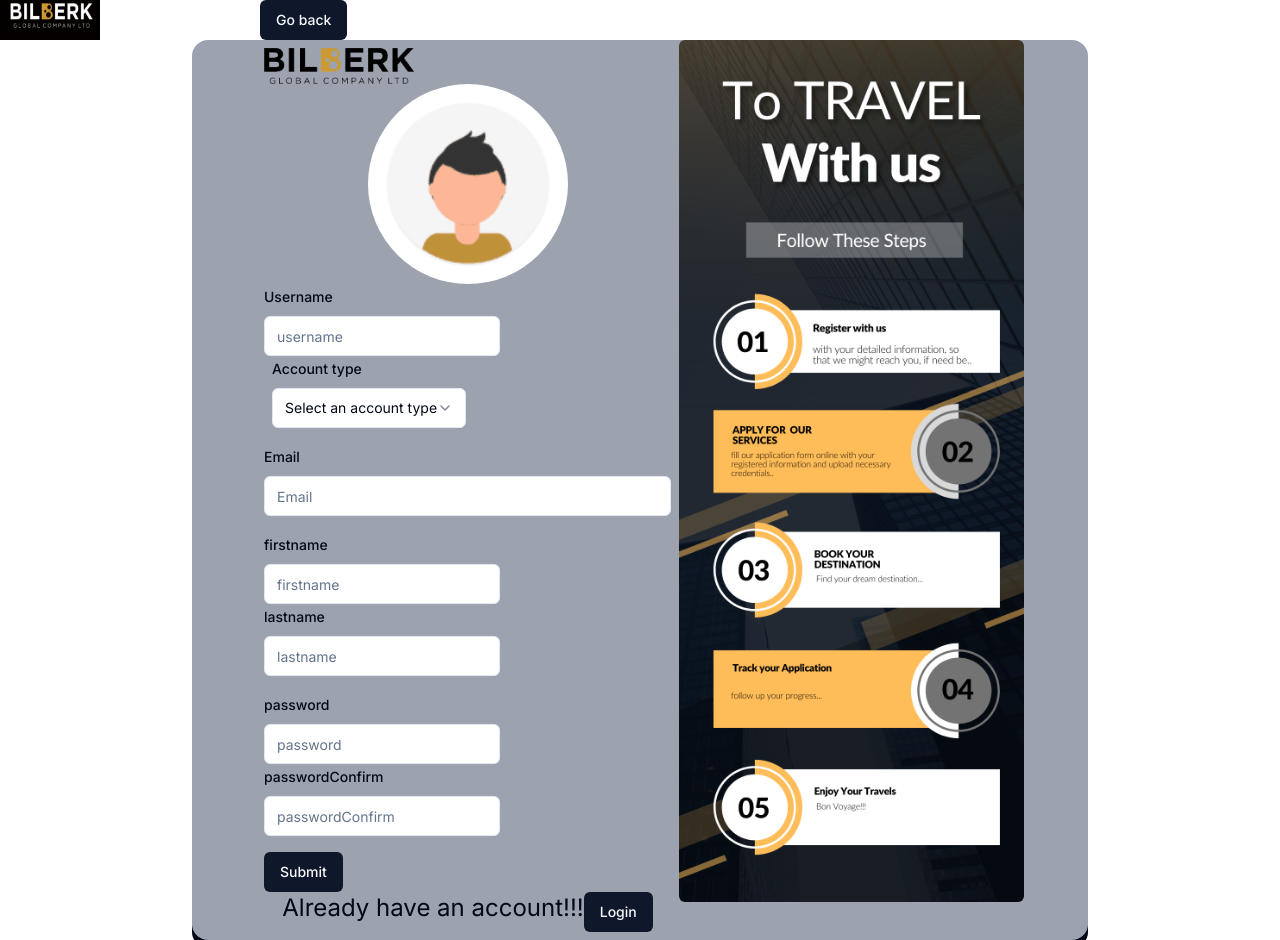
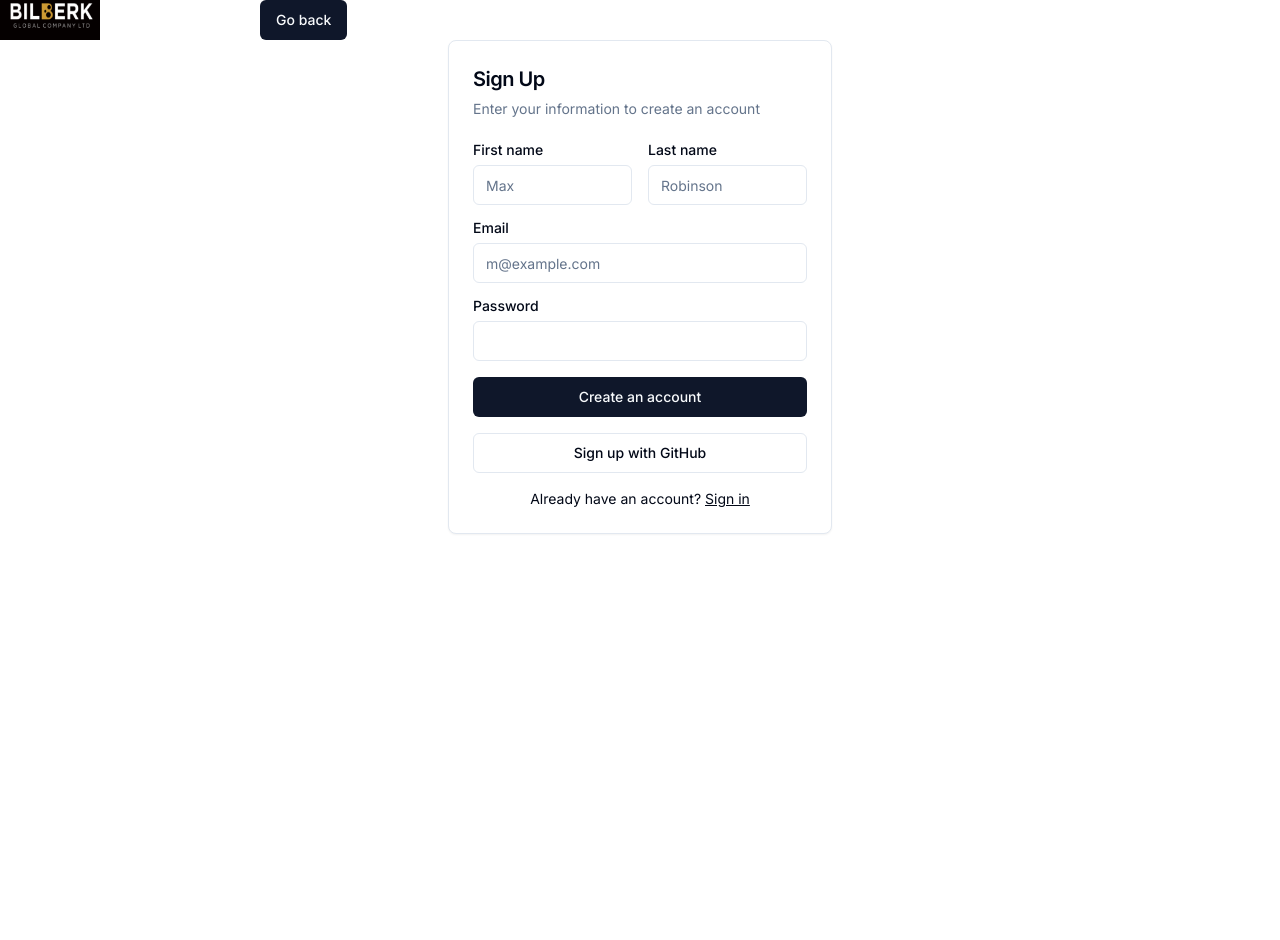
Before and after one commit to AbiodunSage/BilberkTrackApp, a Next.js app: page /signup in a window 1280 px wide. After the commit the page ends 800 px from the top, so only its background shows below. Built offline with nearby package versions, Linux system fonts and the light colour scheme.

Commit message:
repaired signup and login to be resposive

```diff
--- a/app/(auth)/Login/loginform/page.tsx
+++ /dev/null
@@ -1,89 +0,0 @@
-"use client";
-import { z } from "zod";
-import { useForm } from "react-hook-form";
-import { zodResolver } from "@hookform/resolvers/zod";
-
-import { Button } from "@/components/ui/button";
-import {
-  Form,
-  FormControl,
-  FormField,
-  FormItem,
-  FormLabel,
-  FormMessage,
-} from "@/components/ui/form";
-import { Input } from "@/components/ui/input";
-import { useRouter } from "next/navigation";
-import Data from "../../../Database/Data";
-
-const user = Data;
-const formSchema = z.object({
-  emailAddress: z.string().email(),
-
-  password: z.string().min(3),
-});
-
-const Former = () => {
-  const form = useForm<z.infer<typeof formSchema>>({
-    resolver: zodResolver(formSchema),
-    defaultValues: {
-      emailAddress: "",
-      password: "",
-    },
-  });
-  const router = useRouter();
-
-  function onSubmit(values: z.infer<typeof formSchema>) {
-    router.push("/Dashboard");
-    //Do something with the form value
-    console.log(values);
-  }
-  return (
-    <main className="">
-      <Form {...form}>
-        <form onSubmit={form.handleSubmit(onSubmit)} className="space-y-8">
-          <FormField
-            control={form.control}
-            name="emailAddress"
-            render={({ field }) => (
-              <FormItem>
-                <FormLabel>Email</FormLabel>
-                <FormControl>
-                  <Input
-                    className="text-black"
-                    placeholder="Email"
-                    {...field}
-                  />
-                </FormControl>
-                <FormMessage />
-              </FormItem>
-            )}
-          />
-          <div className="flex flex-wrap space-x-4">
-            <FormField
-              control={form.control}
-              name="password"
-              render={({ field }) => (
-                <FormItem>
-                  <FormLabel>password</FormLabel>
-                  <FormControl>
-                    <Input
-                      className="text-black"
-                      placeholder="password"
-                      type="password"
-                      {...field}
-                    />
-                  </FormControl>
-                  <FormMessage />
-                </FormItem>
-              )}
-            />
-          </div>
-          <Button type="submit">Submit</Button>
-        </form>
-      </Form>
-    </main>
-  );
-};
-
-export default Former;
--- a/app/(auth)/Login/page.tsx
+++ b/app/(auth)/Login/page.tsx
@@ -1,40 +1,99 @@
+"use client";
 import Image from "next/image";
-import React from "react";
-import Former from "./loginform/page";
+import React, { useState } from "react";
 import { Button } from "@/components/ui/button";
 import Link from "next/link";
+import { Label } from "@/components/ui/label";
+import { Input } from "@/components/ui/input";
+import { useRouter } from "next/navigation";
 
 const loginpage = () => {
+  const router = useRouter();
+
+  const [formData, setFormData] = useState({
+    email: "",
+    password: "",
+  });
+  const handleChange = (event: any) => {
+    const fieldName = event.target.name;
+    const newValue = event.target.value;
+    setFormData({
+      ...formData,
+      [fieldName]: newValue,
+    });
+  };
+
+  const handleSubmit = () => {
+    console.log(formData);
+    router.push("/Dashboard");
+  };
   return (
     <>
-      <div className="flex justify-center  rounded-2xl text-black bg-gray-200 shadow-[0px_8px]">
-        <div className=" p-2 ">
-          {/* <Image
-            src="/logowithoutBackground.png"
-            alt="Logo"
-            height={300}
-            width={300}
-          /> */}
-          <div className="flex justify-center">
-            <Image
-              className="rounded-full"
-              src="/bilImage.png"
-              alt="any"
-              height={300}
-              width={300}
-            />
+      <div className="w-full lg:grid lg:min-h-[600px] lg:grid-cols-2 xl:min-h-[800px]">
+        <div className="flex items-center justify-center py-12">
+          <div className="mx-auto grid w-[350px] gap-6">
+            <div className="grid gap-2 text-center">
+              <h1 className="text-3xl font-bold">Login</h1>
+              <p className="text-balance text-muted-foreground">
+                Enter your email below to login to your account
+              </p>
+            </div>
+            <div className="grid gap-4">
+              <div className="grid gap-2">
+                <Label htmlFor="email">Email</Label>
+                <Input
+                  id="email"
+                  name="email"
+                  type="email"
+                  value={formData.email}
+                  onChange={handleChange}
+                  placeholder="m@example.com"
+                  required
+                />
+              </div>
+              <div className="grid gap-2">
+                <div className="flex items-center">
+                  <Label htmlFor="password">Password</Label>
+                  <Link
+                    href="/forgot-password"
+                    className="ml-auto inline-block text-sm underline"
+                  >
+                    Forgot your password?
+                  </Link>
+                </div>
+                <Input
+                  id="password"
+                  name="password"
+                  value={formData.password}
+                  onChange={handleChange}
+                  type="password"
+                  required
+                />
+              </div>
+              <Button onClick={handleSubmit} type="submit" className="w-full">
+                Login
+              </Button>
+              <Button variant="outline" className="w-full">
+                Login with Google
+              </Button>
+            </div>
+            <div className="mt-4 text-center text-sm">
+              Don&apos;t have an account?{" "}
+              <Link href="#" className="underline">
+                Sign up
+              </Link>
+            </div>
           </div>
-          <Former />
         </div>
-        <div className="flex flex-wrap ">
-          <Image src="/LoginImage.gif" alt="welcome" height={800} width={500} />
+        <div className="hidden bg-muted lg:block">
+          <Image
+            src="/registrationImage.png"
+            alt="Image"
+            width="1920"
+            height="1080"
+            className="h-full w-full object-cover dark:brightness-[0.2] dark:grayscale"
+          />
         </div>
-      </div>
-      <div className="flex justify-center pt-5">
-        <p className="text-2xl">Already have an account!!!</p>
-        <Button asChild>
-          <Link href="/Dashboard">Start your Application</Link>
-        </Button>
       </div>
     </>
   );
--- a/app/(auth)/signup/page.tsx
+++ b/app/(auth)/signup/page.tsx
@@ -3,48 +3,68 @@ import React from "react";
 import Former from "./signupform/page";
 import { Button } from "@/components/ui/button";
 import Link from "next/link";
+import { Label } from "@/components/ui/label";
+import { Input } from "@/components/ui/input";
+
+import {
+  Card,
+  CardContent,
+  CardDescription,
+  CardHeader,
+  CardTitle,
+} from "@/components/ui/card";
 
 const signuppage = () => {
   return (
     <>
-      <main className="container w-auto rounded-2xl  bg-gray-400 shadow-[0px_8px]">
-        <div className="flex justify-center container-lg">
-          <div className="p-2  rounded-lg border-black">
-            <Image
-              src="/logowithoutBackground.png"
-              alt="Logo"
-              height={150}
-              width={150}
-            />
-            <div className="flex justify-center">
-              <Image
-                className="rounded-full"
-                src="/bilImage.png"
-                alt="any"
-                height={200}
-                width={200}
+      <Card className="mx-auto max-w-sm">
+        <CardHeader>
+          <CardTitle className="text-xl">Sign Up</CardTitle>
+          <CardDescription>
+            Enter your information to create an account
+          </CardDescription>
+        </CardHeader>
+        <CardContent>
+          <div className="grid gap-4">
+            <div className="grid grid-cols-2 gap-4">
+              <div className="grid gap-2">
+                <Label htmlFor="first-name">First name</Label>
+                <Input id="first-name" placeholder="Max" required />
+              </div>
+              <div className="grid gap-2">
+                <Label htmlFor="last-name">Last name</Label>
+                <Input id="last-name" placeholder="Robinson" required />
+              </div>
+            </div>
+            <div className="grid gap-2">
+              <Label htmlFor="email">Email</Label>
+              <Input
+                id="email"
+                type="email"
+                placeholder="m@example.com"
+                required
               />
             </div>
-            <Former />
-            <div className="flex justify-center">
-              <p className="text-2xl">Already have an account!!!</p>
-              <Button asChild>
-                <Link href="/Login">Login</Link>
-              </Button>
+
+            <div className="grid gap-2">
+              <Label htmlFor="password">Password</Label>
+              <Input id="password" type="password" />
             </div>
+            <Button type="submit" className="w-full">
+              Create an account
+            </Button>
+            <Button variant="outline" className="w-full">
+              Sign up with GitHub
+            </Button>
           </div>
-          <div className="">
-            <Image
-              className="rounded-md"
-              src="/registrationImage.png"
-              alt="welcome"
-              height={100}
-              width={400}
-              objectFit="cover"
-            />
+          <div className="mt-4 text-center text-sm">
+            Already have an account?{" "}
+            <Link href="#" className="underline">
+              Sign in
+            </Link>
           </div>
-        </div>
-      </main>
+        </CardContent>
+      </Card>
     </>
   );
 };
--- a/app/Dashboard/layout.tsx
+++ b/app/Dashboard/layout.tsx
@@ -21,10 +21,8 @@ const DashboardLayout = ({ children }: { children: React.ReactNode }) => {
         <div></div>
         {/* main page */}
         <div className="flex flex-wrap w-full">
-          <div className="p-8 w-1/2">{children}</div>
-          <div className="w-1/2">
-            <DashGrid />
-          </div>
+          <div className="p-8">{children}</div>
+          <div className="">{/*  <DashGrid /> */}</div>
         </div>
       </body>
     </html>
--- a/app/Database/Data.js
+++ b/app/Database/Data.js
@@ -5,6 +5,10 @@ const User = {
   bookings: "you have no bookings with us",
   image: "/mickey.png",
   status: "Under Review",
+  ApplicationSubmitted: false,
+  ApplicationProcessed: true,
+  Payment: true,
+  VisaProcessing: false,
 };
 
 export default User;
--- /dev/null
+++ b/components/ui/card.tsx
@@ -0,0 +1,79 @@
+import * as React from "react"
+
+import { cn } from "@/lib/utils"
+
+const Card = React.forwardRef<
+  HTMLDivElement,
+  React.HTMLAttributes<HTMLDivElement>
+>(({ className, ...props }, ref) => (
+  <div
+    ref={ref}
+    className={cn(
+      "rounded-lg border bg-card text-card-foreground shadow-sm",
+      className
+    )}
+    {...props}
+  />
+))
+Card.displayName = "Card"
+
+const CardHeader = React.forwardRef<
+  HTMLDivElement,
+  React.HTMLAttributes<HTMLDivElement>
+>(({ className, ...props }, ref) => (
+  <div
+    ref={ref}
+    className={cn("flex flex-col space-y-1.5 p-6", className)}
+    {...props}
+  />
+))
+CardHeader.displayName = "CardHeader"
+
+const CardTitle = React.forwardRef<
+  HTMLParagraphElement,
+  React.HTMLAttributes<HTMLHeadingElement>
+>(({ className, ...props }, ref) => (
+  <h3
+    ref={ref}
+    className={cn(
+      "text-2xl font-semibold leading-none tracking-tight",
+      className
+    )}
+    {...props}
+  />
+))
+CardTitle.displayName = "CardTitle"
+
+const CardDescription = React.forwardRef<
+  HTMLParagraphElement,
+  React.HTMLAttributes<HTMLParagraphElement>
+>(({ className, ...props }, ref) => (
+  <p
+    ref={ref}
+    className={cn("text-sm text-muted-foreground", className)}
+    {...props}
+  />
+))
+CardDescription.displayName = "CardDescription"
+
+const CardContent = React.forwardRef<
+  HTMLDivElement,
+  React.HTMLAttributes<HTMLDivElement>
+>(({ className, ...props }, ref) => (
+  <div ref={ref} className={cn("p-6 pt-0", className)} {...props} />
+))
+CardContent.displayName = "CardContent"
+
+const CardFooter = React.forwardRef<
+  HTMLDivElement,
+  React.HTMLAttributes<HTMLDivElement>
+>(({ className, ...props }, ref) => (
+  <div
+    ref={ref}
+    className={cn("flex items-center p-6 pt-0", className)}
+    {...props}
+  />
+))
+CardFooter.displayName = "CardFooter"
+
+export { Card, CardHeader, CardFooter, CardTitle, CardDescription, CardContent }
```
Also changed, not shown: app/Tracking/page.tsx (+18 -4 lines), components/Card.tsx (deleted, +0 -41 lines).
